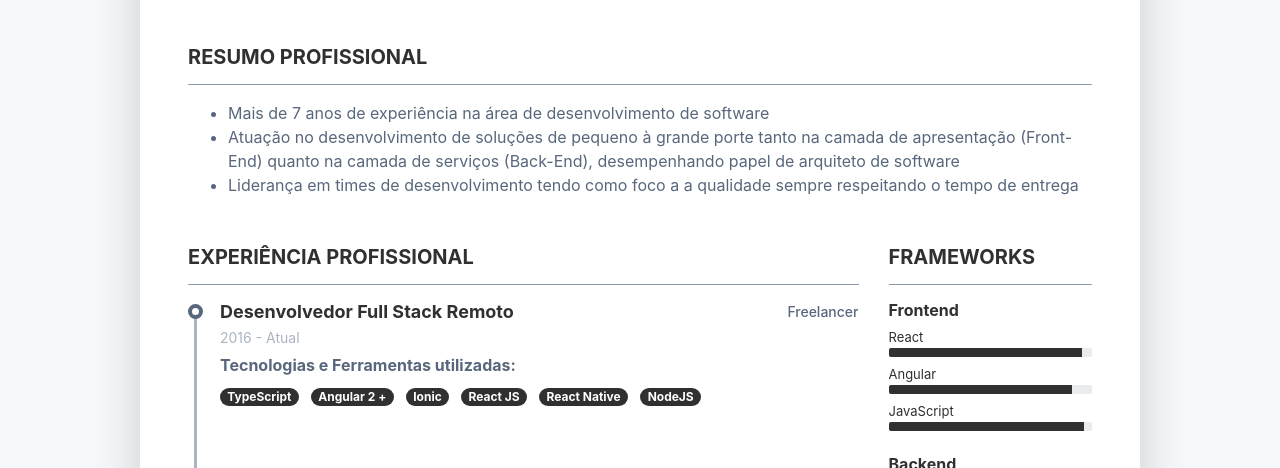
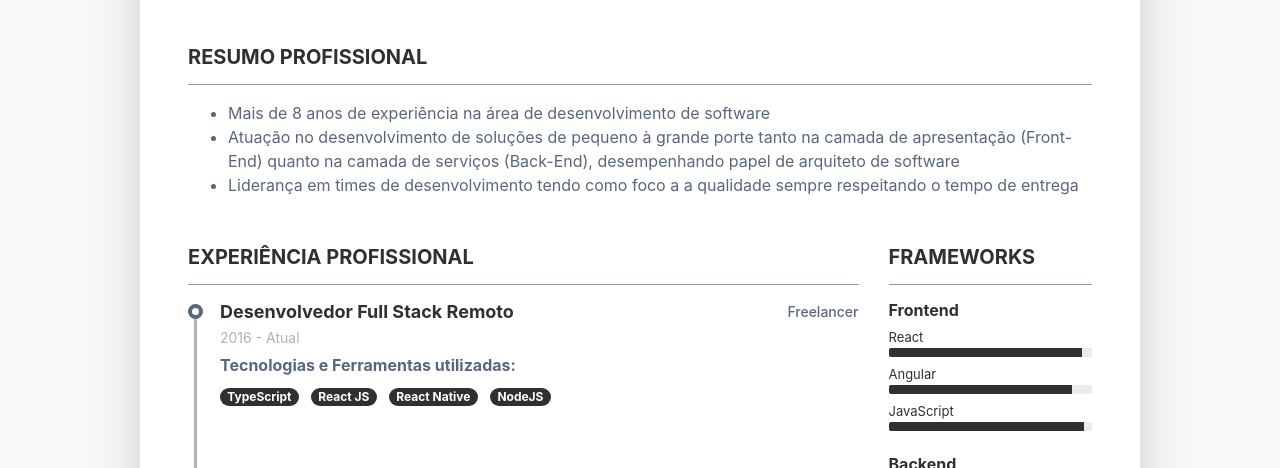
Before and after one commit to brenofranca/brenofranca.github.io, a plain HTML site: page index.html in a window 1280 px wide. Shown: the part 253-721 px from the top of the page. Drawn offline with Linux system fonts and the light colour scheme.

Commit message:
Update index.html

```diff
--- a/index.html
+++ b/index.html
@@ -77,7 +77,7 @@
 						<p class="mb-0">
 							<ul>
 								<li>
-									Mais de 7 anos de experiência na área de desenvolvimento de software
+									Mais de 8 anos de experiência na área de desenvolvimento de software
 								</li>
 								<li>
 									Atuação no desenvolvimento de soluções de pequeno à grande porte tanto na camada de
@@ -118,12 +118,6 @@
 											<ul class="list-inline">
 												<li class="list-inline-item">
 													<span class="badge badge-primary badge-pill">TypeScript</span>
-												</li>
-												<li class="list-inline-item">
-													<span class="badge badge-primary badge-pill">Angular 2 +</span>
-												</li>
-												<li class="list-inline-item">
-													<span class="badge badge-primary badge-pill">Ionic</span>
 												</li>
 												<li class="list-inline-item">
 													<span class="badge badge-primary badge-pill">React JS</span>
```
